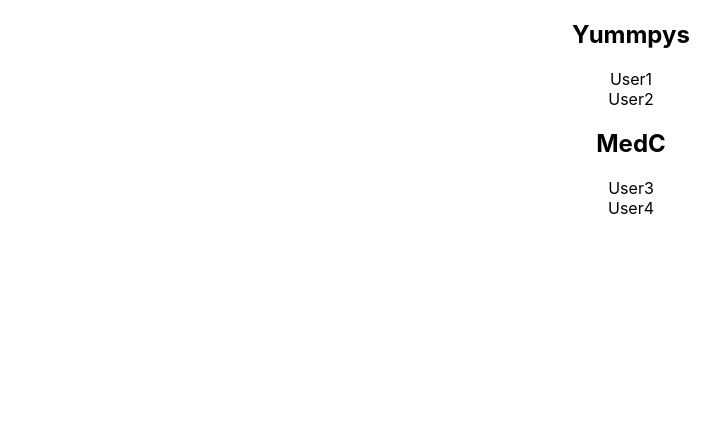
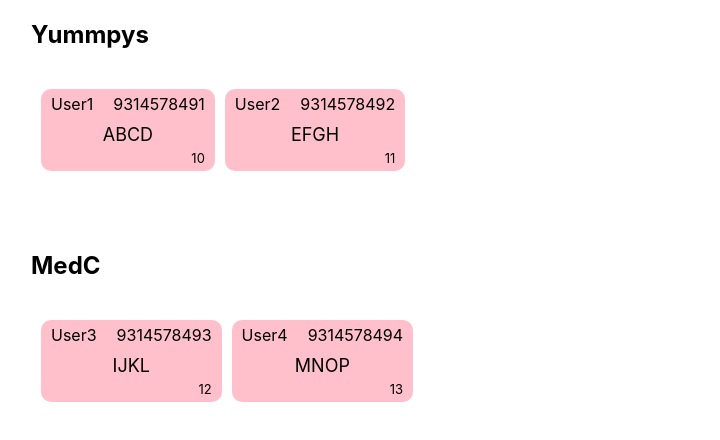
Before and after one commit to somaigaurav333/SwiftPick, a React (Create React App) app in the folder frontend/: page / in a window 1280 px wide. Shown: the top 440 px of the page, without its empty margins (9-729 px from the left). Built offline with nearby package versions, Linux system fonts and the light colour scheme.

Commit message:
view all requests progress

```diff
--- /dev/null
+++ b/frontend/src/Components/RequestCard.css
@@ -0,0 +1,35 @@
+.RequestCard {
+    display: flex;
+    flex-direction: column;
+    padding-left: 10px;
+    padding-right: 10px;
+    padding-top: 5px;
+    padding-bottom: 5px;
+    margin-left: 10px;
+    background-color: pink;
+    width: fit-content;
+    border-radius: 10px;
+
+}
+
+.Head {
+    display: flex;
+    font-size: medium;
+    margin-bottom: 10px;
+}
+
+.Username {
+    margin-right: 20px;
+}
+
+.DropLocation {
+    text-align: center;
+    font-size: large;
+    margin-bottom: 5px;
+}
+
+.Time {
+    font-size: small;
+    text-align: end;
+
+}
--- a/frontend/src/Components/RequestCard.js
+++ b/frontend/src/Components/RequestCard.js
@@ -1,7 +1,17 @@
 import React from "react";
+import "./RequestCard.css";
 
 function RequestCard({ request }) {
-  return <div>{request.UserName}</div>;
+  return (
+    <div className="RequestCard">
+      <div className="Head">
+        <div className="Username">{request.UserName} </div>
+        <div className="Phone">{request.Phone} </div>
+      </div>
+      <div className="DropLocation">{request.DropLocation}</div>
+      <div className="Time"> {request.Time}</div>
+    </div>
+  );
 }
 
 export default RequestCard;
--- a/frontend/src/Components/ViewAllRequests.js
+++ b/frontend/src/Components/ViewAllRequests.js
@@ -21,6 +21,7 @@
           Phone: "9314578491",
           PickupLocation: "Yummpys",
           DropLocation: "ABCD",
+          Time: "10",
         },
         {
           id: 2,
@@ -28,6 +29,7 @@
           Phone: "9314578492",
           PickupLocation: "Yummpys",
           DropLocation: "EFGH",
+          Time: "11",
         },
         {
           id: 3,
@@ -35,6 +37,7 @@
           Phone: "9314578493",
           PickupLocation: "MedC",
           DropLocation: "IJKL",
+          Time: "12",
         },
         {
           id: 4,
@@ -42,6 +45,7 @@
           Phone: "9314578494",
           PickupLocation: "MedC",
           DropLocation: "MNOP",
+          Time: "13",
         },
       ]);
       return;
--- /dev/null
+++ b/frontend/src/Components/ViewAllRequestsRow.css
@@ -0,0 +1,37 @@
+.ViewAllReqRow {
+    margin-left: 20px;
+    padding-bottom: 40px;
+    padding-left: 20px;
+    text-align: start;
+
+}
+
+
+.RequestCards {
+    display: flex;
+    overflow-x: scroll;
+    overflow-y: hidden;
+    padding: 20px;
+    padding-left: 0px;
+    scrollbar-width: none;
+    -ms-overflow-style: none;
+}
+
+
+.RequestCards::-webkit-scrollbar {
+    display: none;
+}
+
+
+.RequestCardOuter {
+    object-fit: contain;
+    width: 100%;
+    max-height: 150px;
+    transition: transform 400ms;
+    margin-right: 8px;
+}
+
+/* .RequestCard:hover {
+    transform: scale(1.06);
+    cursor: pointer;
+} */
--- a/frontend/src/Components/ViewAllRequestsRow.js
+++ b/frontend/src/Components/ViewAllRequestsRow.js
@@ -1,5 +1,6 @@
 import React, { useState, useEffect } from "react";
 import RequestCard from "./RequestCard";
+import "./ViewAllRequestsRow.css";
 
 function ViewAllRequestsRow({ title, requests, pickupLocation }) {
   //Filter requests based on pickup location
@@ -22,7 +23,11 @@
           <div className="RequestCards">
             {filteredRequests.map((request) => {
               return (
-                <RequestCard key={request.id} request={request}></RequestCard>
+                <RequestCard
+                  className="RequestCardOuter"
+                  key={request.id}
+                  request={request}
+                ></RequestCard>
               );
             })}
           </div>
```
